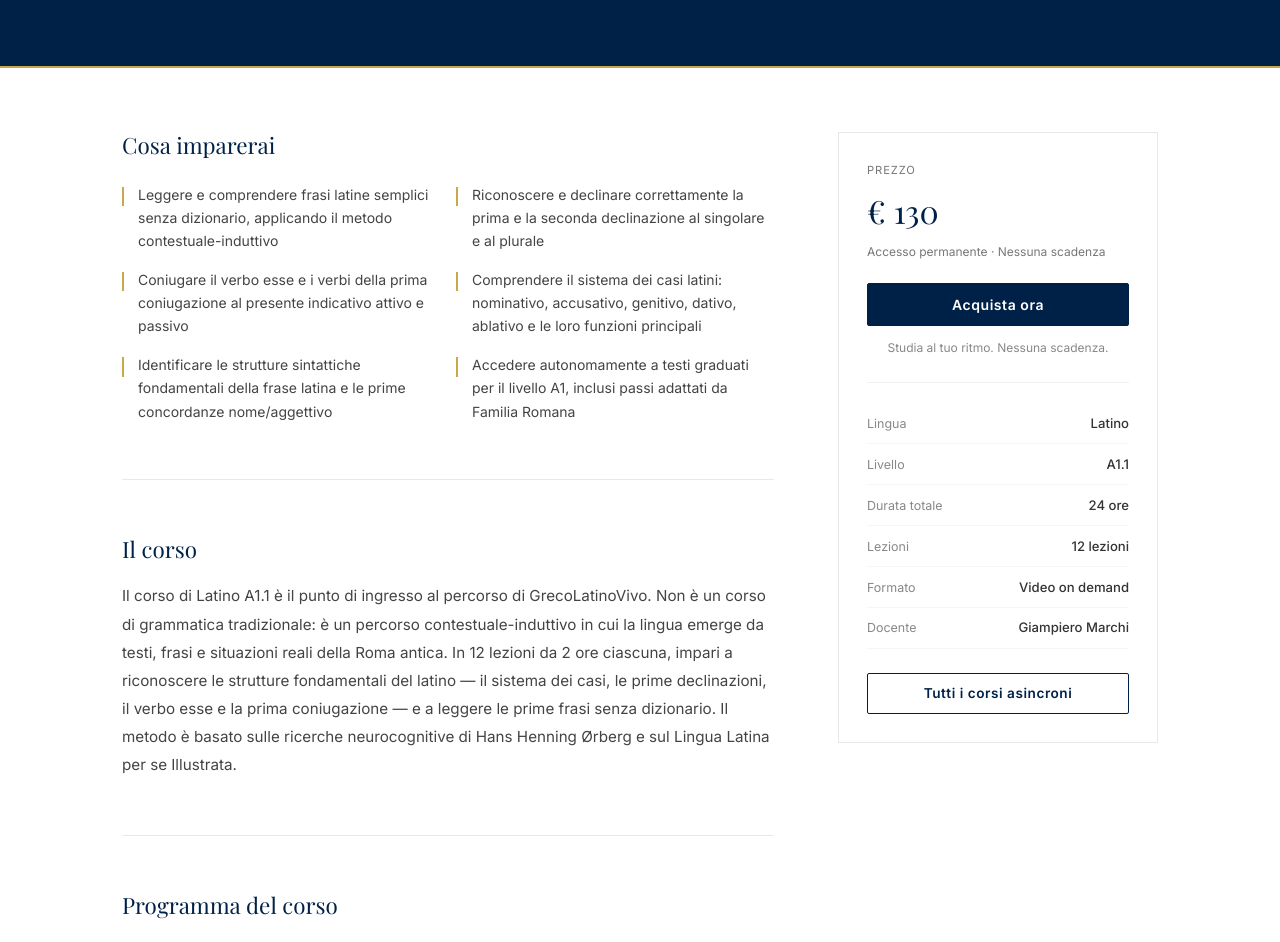
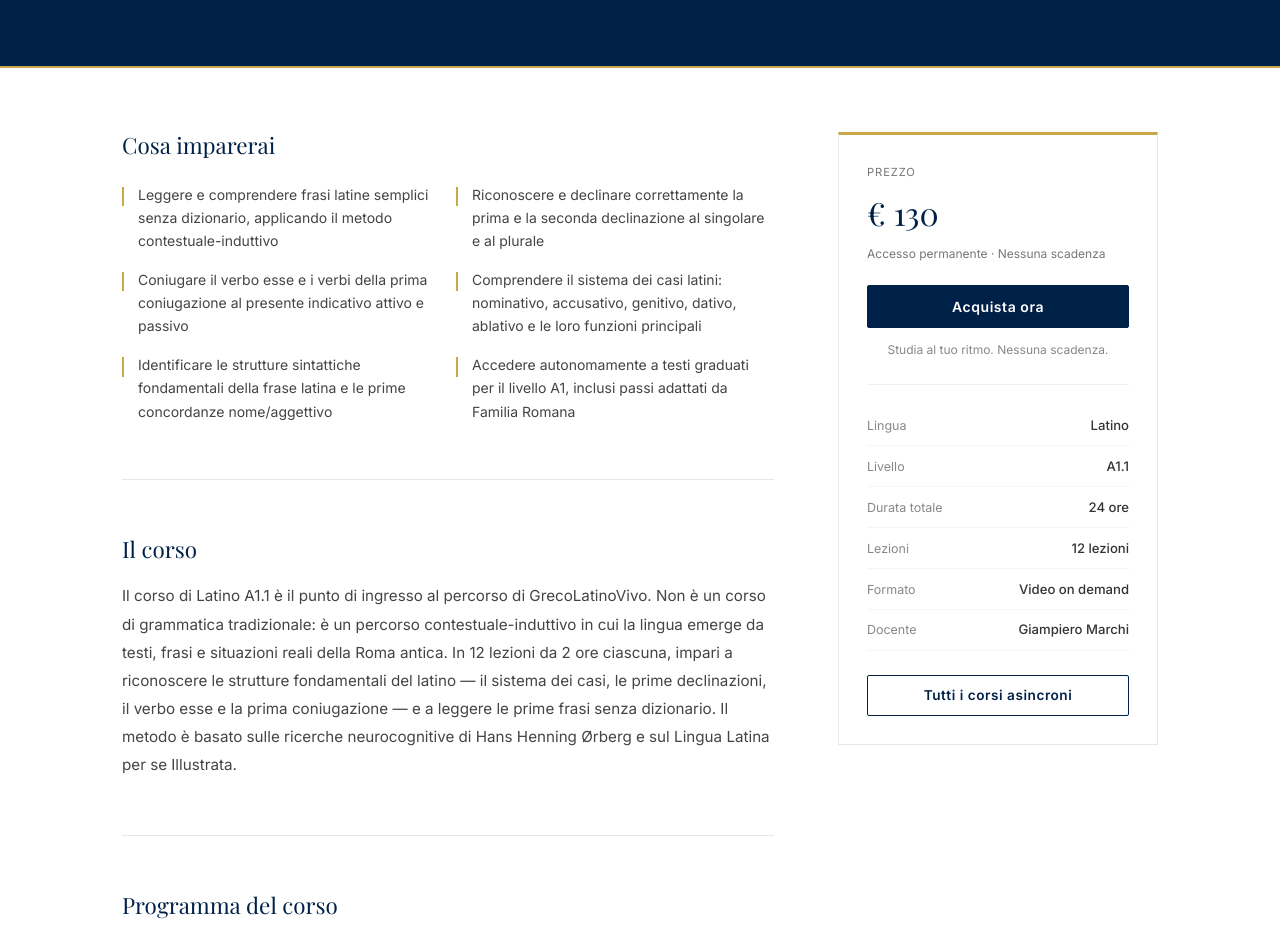
Before and after one commit to grecolatinovivo-create/grecolatinovivo-next, a Next.js app: page /corsi/corsi-asincroni/lat-a11 in a window 1280 px wide. Shown: the part 480-1422 px from the top of the page. Built offline with nearby package versions, Linux system fonts and the light colour scheme.

Commit message:
Update page.tsx

```diff
--- a/app/corsi/corsi-asincroni/[slug]/page.tsx
+++ b/app/corsi/corsi-asincroni/[slug]/page.tsx
@@ -976,7 +976,6 @@ export default async function CorsoDetailPage({ params }: Props) {
           <div
             style={{
               background: '#fff',
-              borderTop: '3px solid #C9A84C',
               border: '1px solid #e8e8e8',
               borderTop: '3px solid #C9A84C',
               padding: '1.75rem',
```
